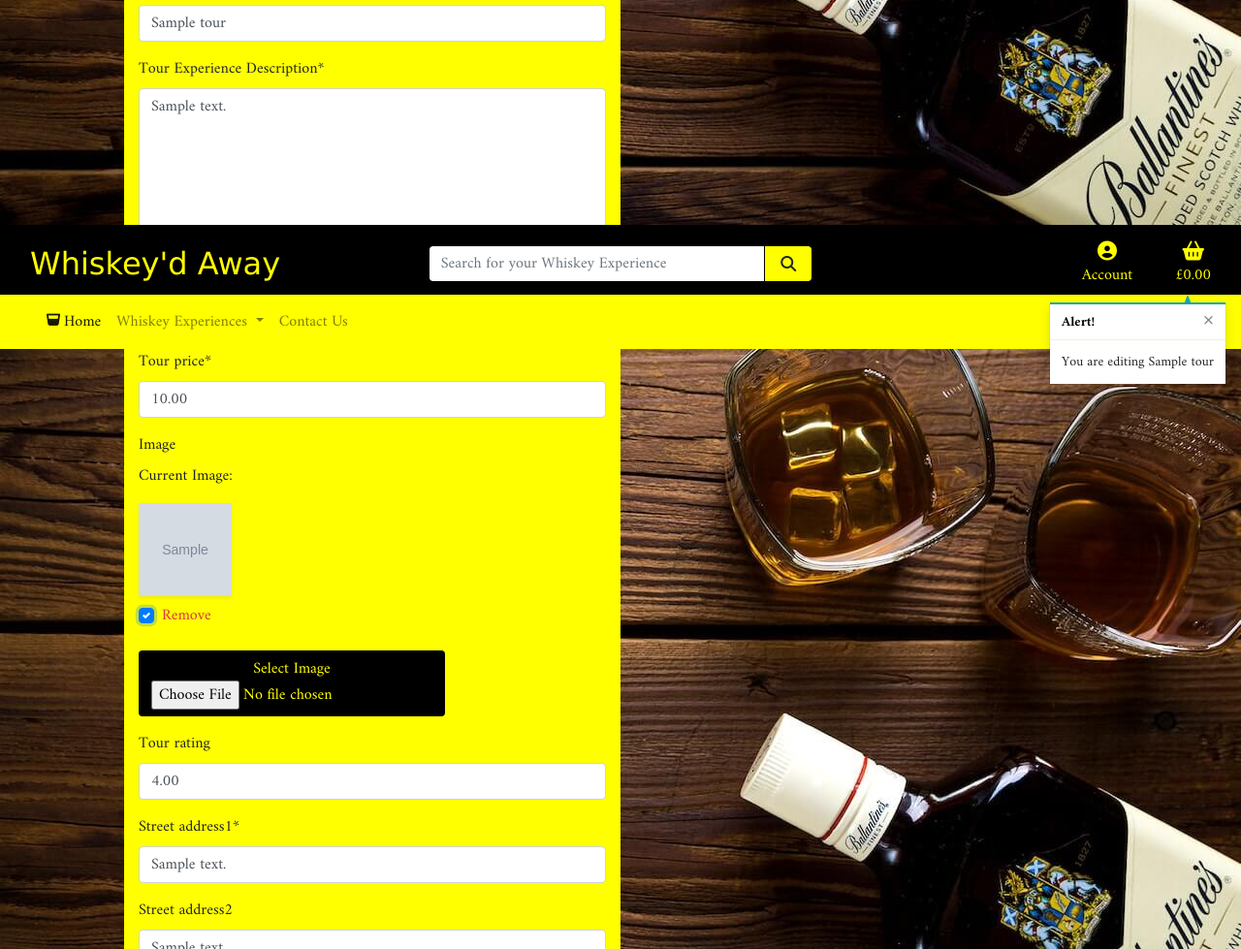
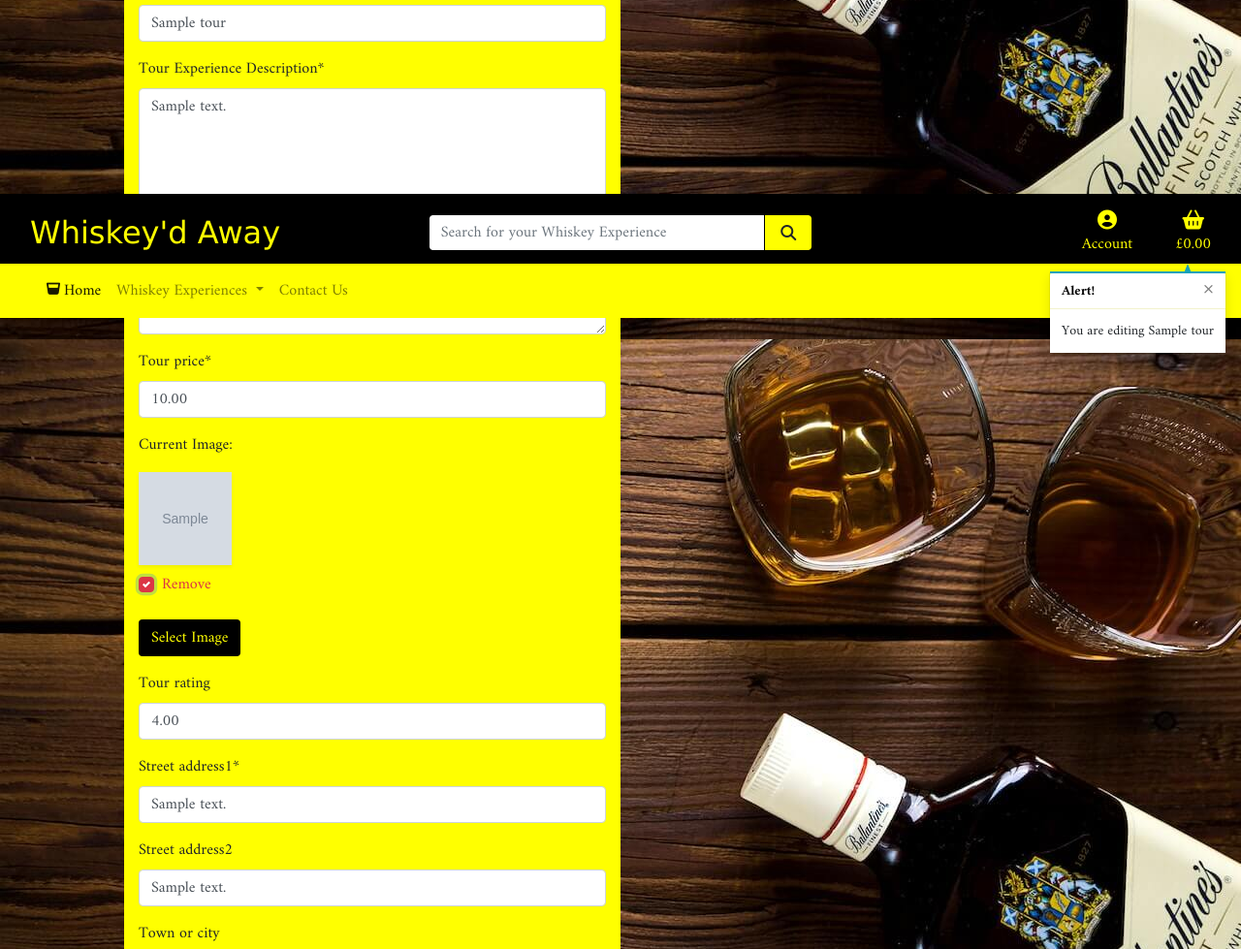
Before and after one commit to CamCove-Crichton/Whiskey-d_Away, a Django app: page /tours/edit/1/ in a window 1280 px wide, after a click on "Remove". Shown: the part 503-1482 px from the top of the page at 97% size. Run offline with Django 3.2, Linux system fonts and the light colour scheme; a user stored in the database is signed in; tables that the repository leaves empty hold one stand-in row (values such as "Sample post"); grey boxes marked "Sample" are stand-in pictures; some libraries are stand-ins or nearby versions; some web fonts are replaced.

Commit message:
Add finishing touches for customizing image field in add and edit tours and add some styling to it

```diff
--- a/static/css/style.css
+++ b/static/css/style.css
@@ -137,6 +137,33 @@
     height: 200px;
     object-fit: cover;
 }
+
+/* Assistance from CI - Boutique Ado walkthrough */
+/* ----------------------------- Tours Form */
+.btn-file {
+    position: relative;
+    overflow: hidden;
+}
+
+.btn-file input[type="file"] {
+    position: absolute;
+    top: 0;
+    right: 0;
+    min-width: 100%;
+    min-height: 100%;
+    opacity: 0;
+    cursor: pointer;
+}
+
+.custom-checkbox .custom-control-label::before {
+    border-color: #dc3545;
+}
+
+.custom-checkbox .custom-control-input:checked~.custom-control-label::before {
+    background-color: #dc3545;
+    border-color: #dc3545;
+}
+
 
 /* Copied directly from CI - Boutique Ado walkthrough */
 /* ------------------------------- bootstrap toasts */
--- a/tours/templates/tours/edit_tour.html
+++ b/tours/templates/tours/edit_tour.html
@@ -30,7 +30,13 @@
                 method="POST" class="form"
                 enctype="multipart/form-data">
                     {% csrf_token %}
-                    {{ form | crispy }}
+                    {% for field in form %}
+                        {% if field.name != 'tour_image' %}
+                            {{ field | as_crispy_field }}
+                        {% else %}
+                            {{ field }}
+                        {% endif %}
+                    {% endfor %}
                     <div class="text-right">
                         <button type="submit" class="btn btn-black">Update</button>
                         <a href="{% url 'tours'%}" class="text-decoration-none btn btn-black">
@@ -42,3 +48,14 @@
         </div>
     </div>
 {% endblock %}
+
+<!-- Assistance from CI - Boutique Ado walkthrough -->
+{% block postloadjs %}
+    {{ block.super }}
+    <script type="text/javascript">
+        $('#new-image').change(function() {
+            let file = $('#new-image')[0].files[0];
+            $('#filename').text(`Image will be set to ${file.name}`);
+        });
+    </script>
+{% endblock %}
```
Also changed, not shown: tours/templates/tours/add_tour.html (+18 -1 lines).
